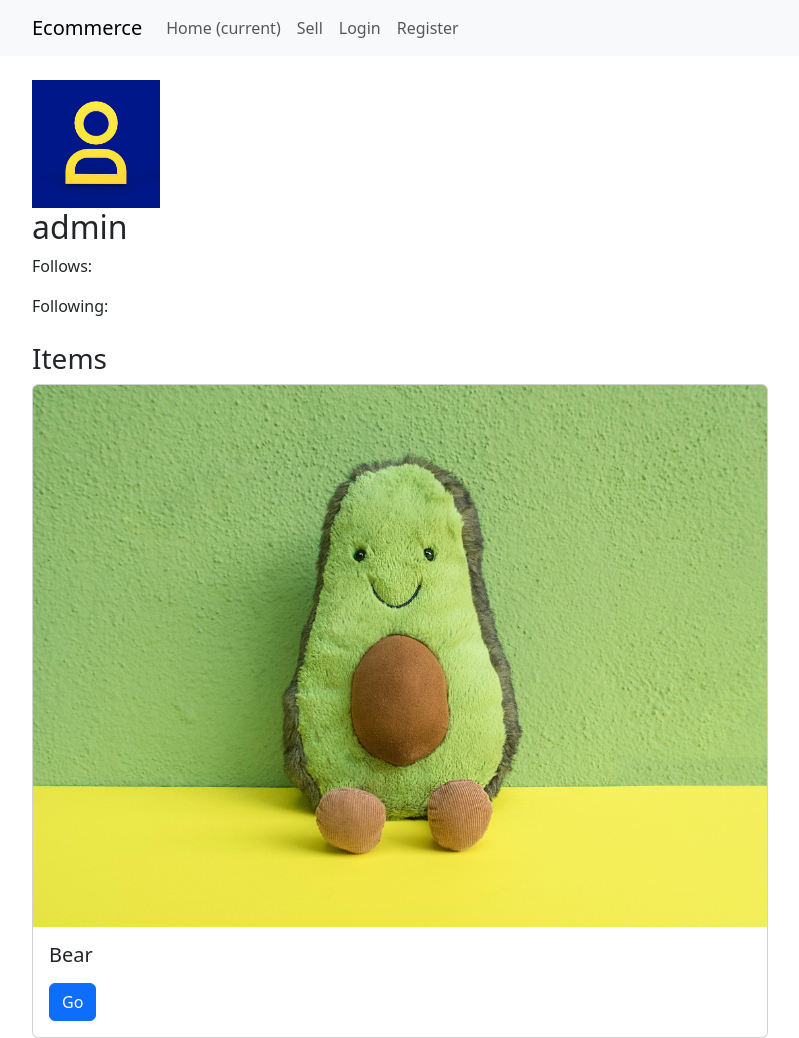
After one commit to tempestpulse/ecommerce, a Django app: page /profile/2 in a window 1280 px wide. The commit adds this page. Shown: the whole page, without its empty margins (50-849 px from the left). Run offline with Django 5.2, Linux system fonts and the light colour scheme; data comes from the database, SQL or seed files in the repository; some libraries are stand-ins or nearby versions.

Commit message:
add ProfileDetail

```diff
--- /dev/null
+++ b/account/templates/account/profile.html
@@ -0,0 +1,30 @@
+{% extends 'item/base.html' %}
+
+{% block content %}
+
+<div class="container mt-4">
+        <div class="row">
+            <div class="col-md-8">
+                <div class="media">
+                    <img src="{{ profile.avatar.url }}" class="mr-3" alt="" width="128"
+                         height="128">
+                    <div class="media-body">
+                        <h2 class="mt-0">{{ profile.user.username }}</h2>
+                        <p>Follows: </p>
+                        <p>Following: </p>
+                    </div>
+                </div>
+
+                <div class="mt-4">
+                    <h3>Items</h3>
+                    {% for item in item_list %}
+                        <div class="card">
+                        <img src="{{ item.photo.url }}" class="card-img-top" alt="Video Thumbnail">
+                        <div class="card-body">
+                            <h5 class="card-title">{{ item.name }}</h5>
+                            <p class="card-text">{{ item.description }}</p>
+                            <a href="{% url 'item:item-detail' item.id %}" class="btn btn-primary">Go</a>
+                        </div>
+                    {% endfor %}
+
+{% endblock %}
--- a/account/urls.py
+++ b/account/urls.py
@@ -1,6 +1,6 @@
 from django.urls import path
 
-from account.views import RegisterView, CustomLoginView
+from account.views import RegisterView, CustomLoginView, ProfileDetailView
 from account import views
 
 app_name = 'account'
@@ -9,4 +9,5 @@ urlpatterns = [
     path('register/', RegisterView.as_view(), name='register'),
     path('login/', CustomLoginView.as_view(), name='login'),
     path('logout/', views.logout_view, name='logout'),
+    path('profile/<int:pk>', ProfileDetailView.as_view(), name='profile-detail'),
 ]
--- a/account/views.py
+++ b/account/views.py
@@ -4,7 +4,10 @@ from account.forms import CustomUserCreationForm
 from django.contrib.auth.views import LoginView
 from django.shortcuts import redirect
 from django.urls import reverse_lazy
-from django.views.generic import FormView
+from django.views.generic import FormView, DetailView
+
+from account.models import Profile
+from item.models import Item
 
 
 class CustomLoginView(LoginView):
@@ -37,3 +40,17 @@ class RegisterView(FormView):
 def logout_view(request):
     logout(request)
     return redirect('item:home')
+
+
+class ProfileDetailView(DetailView):
+    model = Profile
+    template_name = 'account/profile.html'
+    context_object_name = 'profile'
+
+    def get_context_data(self, **kwargs):
+        context = super().get_context_data(**kwargs)
+        profile = self.object
+        item_list = Item.objects.filter(owner=profile.user)
+
+        context['item_list'] = item_list
+        return context
--- a/item/templates/item/item.html
+++ b/item/templates/item/item.html
@@ -15,12 +15,11 @@
 
         <div class="row mt-4">
             <div class="col-md-8">
-                <h3>Uploaded by: <a href="#"></a>
+                <h3>Uploaded by: <a href="{% url 'account:profile-detail' item.owner.profile.pk %}">{{ item.owner.username }}</a>
                 </h3>
             </div>
 
         </div>
-        <!-- Video Description -->
         <div class="row mt-4">
             <div class="col-md-8">
                 <h3>Description</h3>
```
